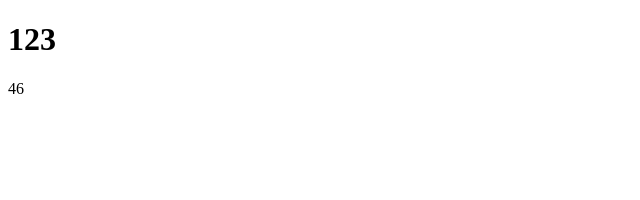
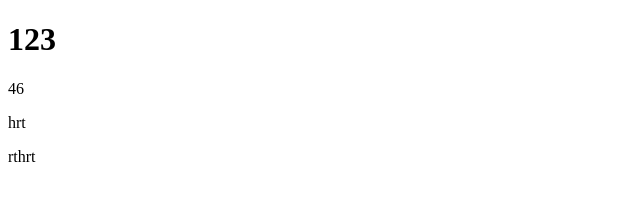
Before and after one commit to zzz889778/github0426, a plain HTML site: page index.html in a window 1280 px wide. Shown: the full height of the page, 0-640 px from the left. Drawn offline with Linux system fonts and the light colour scheme.

Commit message:
新增兩個p

```diff
--- a/index.html
+++ b/index.html
@@ -9,5 +9,7 @@
 <body>
     <h1>123</h1>
     <p>46</p>
+    <p>hrt</p>
+    <p>rthrt</p>
 </body>
 </html>
```
